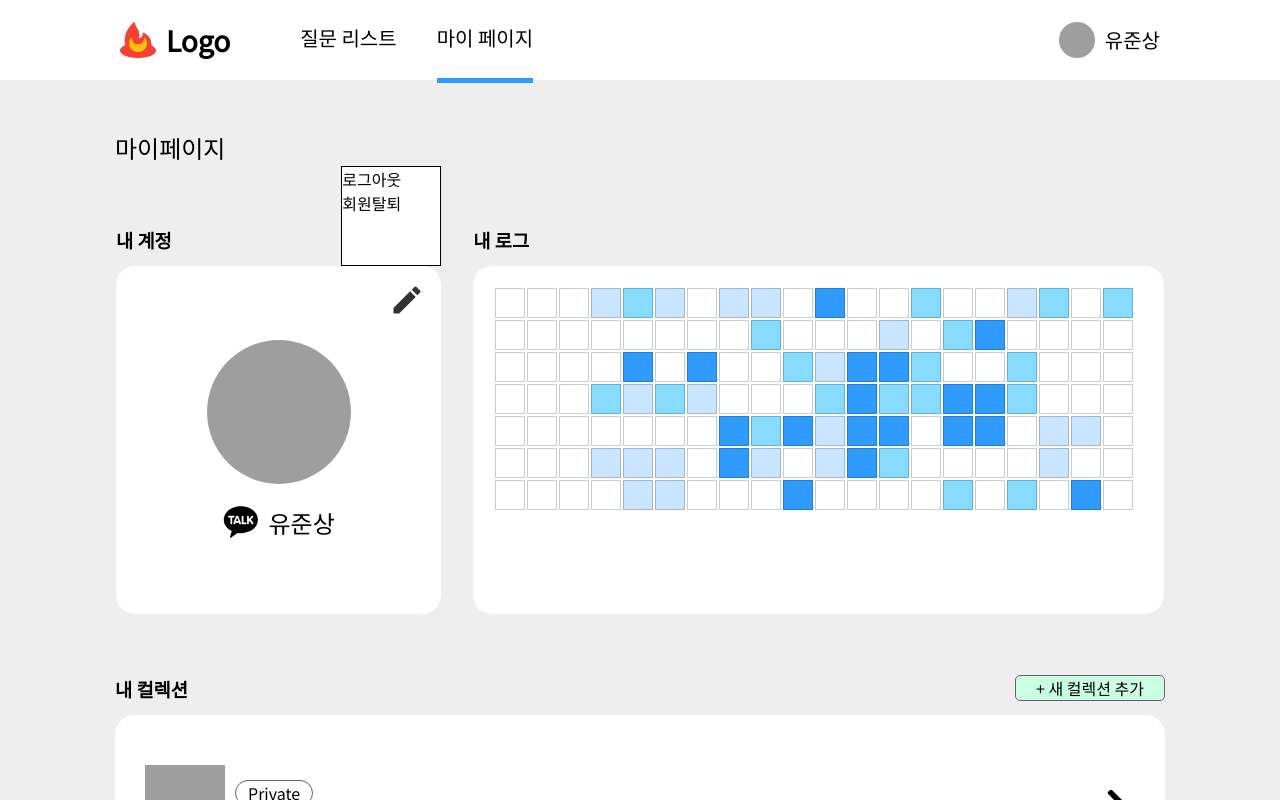
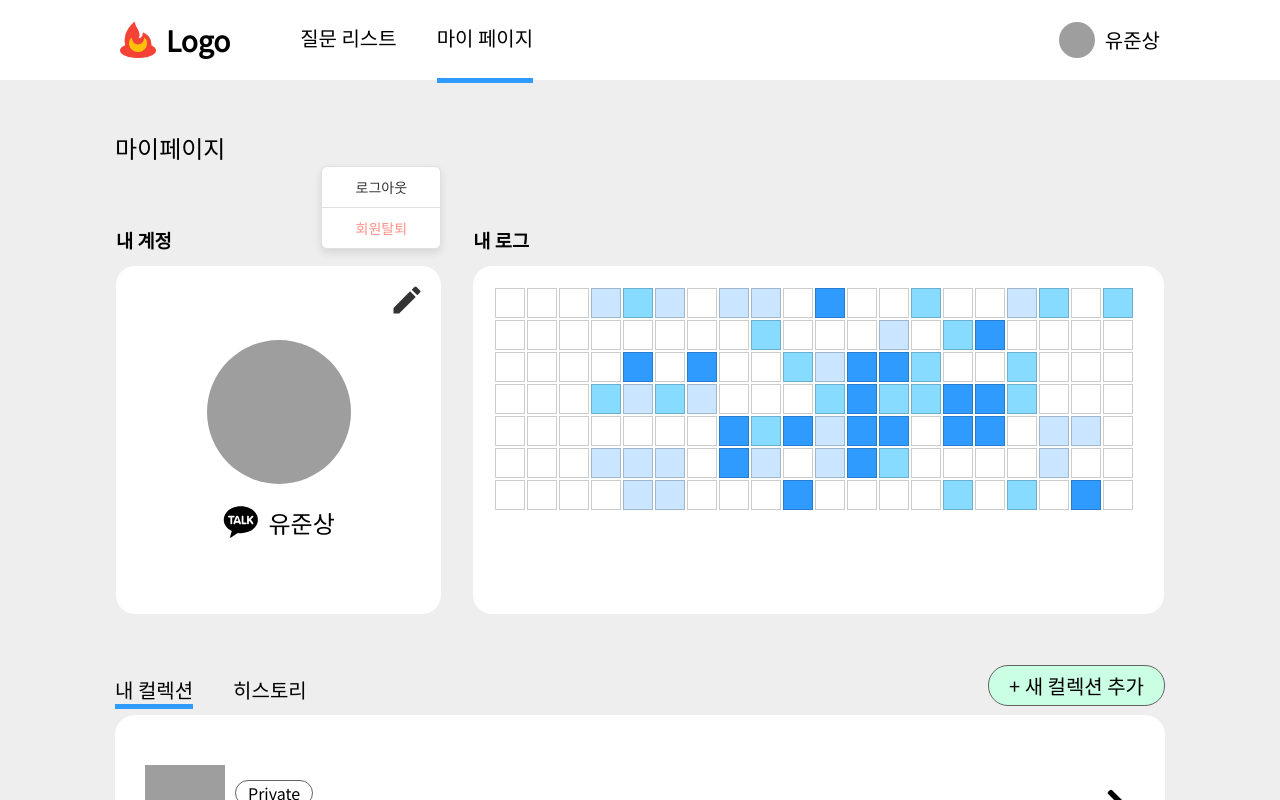
Before and after one commit to Interview-Master-Project/FrontEnd-JS, a Next.js app: page /mypage in a window 1280 px wide. Both pictures are taken after a click on the icon 407 px from the left and 300 px from the top of the page. Built offline with nearby package versions, Linux system fonts and the light colour scheme; grey boxes are pictures that could not be loaded.

Commit message:
Feat: 히스토리 탭 추가

```diff
--- a/src/app/(afterLogin)/_component/Header.tsx
+++ b/src/app/(afterLogin)/_component/Header.tsx
@@ -1,12 +1,13 @@
 "use client";
 
 import styles from "./header.module.scss";
+import Image from "next/image";
+import Link from "next/link";
+import logo from "../../../../public/logo.png";
+import { faker } from "@faker-js/faker";
+import TabMenu from "./TabMenu";
+import clsx from "clsx";
 import { useSelectedLayoutSegment } from "next/navigation";
-import Link from "next/link";
-import Image from "next/image";
-import logo from "../../../../public/logo.png";
-import cx from "classnames";
-import { faker } from "@faker-js/faker";
 
 export default function Header() {
   const segment = useSelectedLayoutSegment(); // 현재 url 위치
@@ -24,23 +25,26 @@ export default function Header() {
           <Image src={logo} alt="로고" />
           <h3>Logo</h3>
         </div>
-        <div className={styles.tabMenu}>
+        <TabMenu>
           <Link
             href="/home"
-            className={cx(styles.tab, segment === "home" && styles.tabFocused)}
+            className={clsx(
+              styles.tab,
+              segment === "home" && styles.tabFocused
+            )}
           >
             질문 리스트
           </Link>
           <Link
             href="/mypage"
-            className={cx(
+            className={clsx(
               styles.tab,
               segment === "mypage" && styles.tabFocused
             )}
           >
             마이 페이지
           </Link>
-        </div>
+        </TabMenu>
       </div>
       <div className={styles.headerRight}>
         <Image
--- /dev/null
+++ b/src/app/(afterLogin)/_component/TabMenu.tsx
@@ -0,0 +1,10 @@
+import styles from "./tabMenu.module.scss";
+import { ReactNode } from "react";
+
+type Props = {
+  children: ReactNode;
+};
+
+export default function TabMenu({ children }: Props) {
+  return <div className={styles.tabMenu}>{children}</div>;
+}
--- a/src/app/(afterLogin)/_component/header.module.scss
+++ b/src/app/(afterLogin)/_component/header.module.scss
@@ -28,12 +28,7 @@
   }
 }
 
-.tabMenu {
-  display: flex;
-  font-size: 20px;
-  gap: 40px;
-}
-
+// tabMenu 스타일링
 .tabFocused {
   border-bottom: 5px solid $theme-dark;
 }
--- /dev/null
+++ b/src/app/(afterLogin)/_component/tabMenu.module.scss
@@ -0,0 +1,5 @@
+.tabMenu {
+  display: flex;
+  font-size: 20px;
+  gap: 40px;
+}
--- a/src/app/(afterLogin)/mypage/_component/Collections.tsx
+++ b/src/app/(afterLogin)/mypage/_component/Collections.tsx
@@ -5,8 +5,15 @@ import Link from "next/link";
 import Image from "next/image";
 import { faker } from "@faker-js/faker";
 import { FaChevronRight } from "react-icons/fa";
+import TabMenu from "@/app/(afterLogin)/_component/TabMenu";
+import clsx from "clsx";
+import { useState } from "react";
 
 export default function Collections() {
+  const [tabMenu, setTabMenu] = useState("coll");
+
+  const handleTabClick = (selectTab: string) => setTabMenu(selectTab);
+
   // dummy data
   const collections = [
     {
@@ -43,7 +50,30 @@ export default function Collections() {
 
   return (
     <div className={styles.collections}>
-      <h3>내 컬렉션</h3>
+      <section>
+        <TabMenu>
+          <Link
+            href="/mypage?categories=coll"
+            className={clsx(
+              styles.tab,
+              tabMenu === "coll" && styles.tabFocused
+            )}
+            onClick={() => handleTabClick("coll")}
+          >
+            내 컬렉션
+          </Link>
+          <Link
+            href="/mypage?categories=hist"
+            className={clsx(
+              styles.tab,
+              tabMenu === "hist" && styles.tabFocused
+            )}
+            onClick={() => handleTabClick("hist")}
+          >
+            히스토리
+          </Link>
+        </TabMenu>
+      </section>
       <Link href="/mypage/newcoll" className={styles.createCollectionBtn}>
         + 새 컬렉션 추가
       </Link>
--- a/src/app/(afterLogin)/mypage/_component/MyAccount.tsx
+++ b/src/app/(afterLogin)/mypage/_component/MyAccount.tsx
@@ -38,8 +38,8 @@ export default function MyAccount() {
       <MdModeEdit className={styles.profileEditBtn} onClick={handleDropdown} />
       {editDropdown && (
         <div className={styles.profileEditDropdown}>
-          <div>로그아웃</div>
-          <div>회원탈퇴</div>
+          <div className={styles.dropdownItem}>로그아웃</div>
+          <div className={styles.dropdownItem}>회원탈퇴</div>
         </div>
       )}
       <Image src={user.image} alt={user.nickname} width={144} height={144} />
--- a/src/app/(afterLogin)/mypage/_component/collections.module.scss
+++ b/src/app/(afterLogin)/mypage/_component/collections.module.scss
@@ -9,21 +9,26 @@
 
   position: relative;
 
-  & > h3 {
+  & > section {
     position: absolute;
     top: -40px;
     left: 0;
   }
 }
 
+.tabFocused {
+  border-bottom: 5px solid $theme-dark;
+}
+
 .createCollectionBtn {
   position: absolute;
-  top: -40px;
+  top: -50px;
   right: 0;
   background-color: $ok;
   border: 1px solid $layout;
-  border-radius: 5px;
-  padding: 0 20px;
+  border-radius: 20px;
+  font-size: 20px;
+  padding: 5px 20px;
 }
 
 .collection {
--- a/src/app/(afterLogin)/mypage/_component/myAccount.module.scss
+++ b/src/app/(afterLogin)/mypage/_component/myAccount.module.scss
@@ -1,3 +1,5 @@
+@import "../../../../styles/colors";
+
 .userProfile {
   flex: 1;
   background-color: #fff;
@@ -35,13 +37,36 @@
 }
 
 .profileEditDropdown {
-  width: 100px;
-  height: 100px;
   position: absolute;
-  right: 0px;
   top: -100px;
-  border: 1px solid black;
+  right: 0;
   background-color: #fff;
+  border: 1px solid #e0e0e0;
+  box-shadow: 0 4px 8px rgba(0, 0, 0, 0.1);
+  border-radius: 6px;
+  width: 120px;
+  z-index: 1000;
+}
+
+.dropdownItem {
+  padding: 10px;
+  color: #333;
+  font-size: 14px;
+  cursor: pointer;
+  border-bottom: 1px solid #e0e0e0;
+  text-align: center;
+
+  &:hover {
+    background-color: #f0f0f0;
+  }
+
+  &:last-child {
+    border-bottom: none;
+  }
+
+  &:nth-child(2) {
+    color: $warning;
+  }
 }
 
 .logo_name {
```
